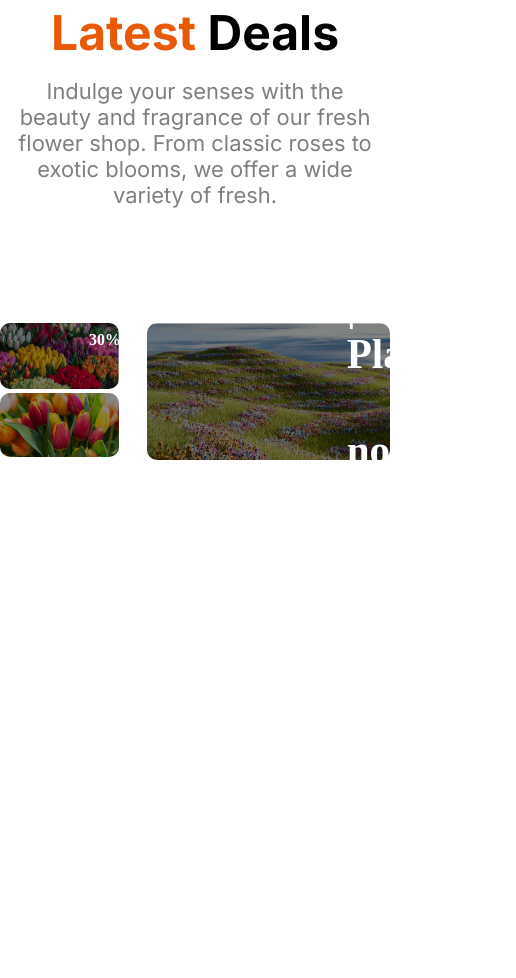
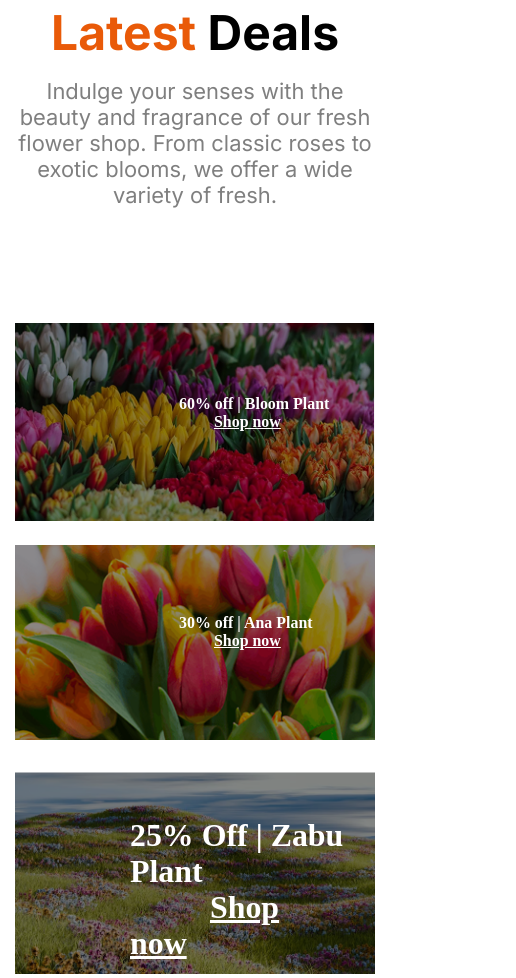
Before and after one commit to Nusrat-Islam/flower-responsive-site, a plain HTML site: page index.html in a window 390 px wide. Shown: the part 4476-5454 px from the top of the page, 516 px wide, since content can reach past the window. Before the commit the page ends 4950 px from the top, so only its background shows below. Drawn offline with Linux system fonts and the light colour scheme.

Commit message:
three image part complete

```diff
--- a/index.html
+++ b/index.html
@@ -176,7 +176,7 @@
          </div>
          <div class="Various-plant">
             <div>
-                  <div class="image-containergi" >
+                  <div class="image-container" >
                 <img class="image-deal" src="Images/deal-bloom.png" alt="">
                 <div class="image-text">
                     <h5>  60% off | Bloom Plant </br> <a href="">Shop now</a></h5>
--- a/style.css
+++ b/style.css
@@ -272,6 +272,7 @@ main {
     font-weight: 700px;
 }
 
+
 @media screen and (max-width:576px) {
 
     .navbar ul {
@@ -327,4 +328,24 @@ main {
     .flower-description {
         max-width: 100%;
     }
+    .Various-plant{
+      flex-direction:column;
+    }
+    .image-deal{
+        width:100%;
+        padding:0 15px;
+
+    }
+    .image-text{
+        margin-left:90px;
+    }
+    .image-text-two{
+        padding-left:130px;
+        font-size: 2.4rem;
+        padding-top:70px;
+
+    }
+    .image-text-two a{
+     padding-right:60px;
+    }
 }
```
